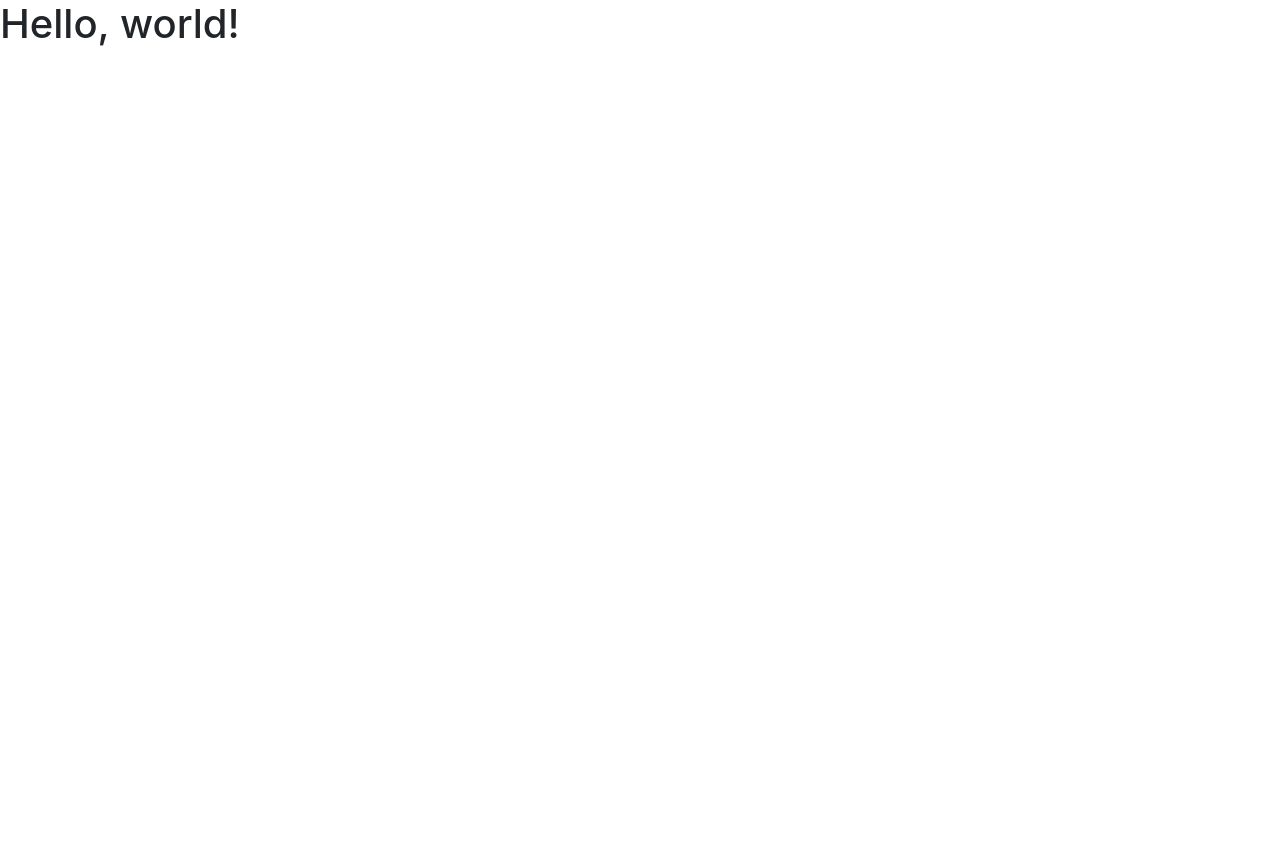
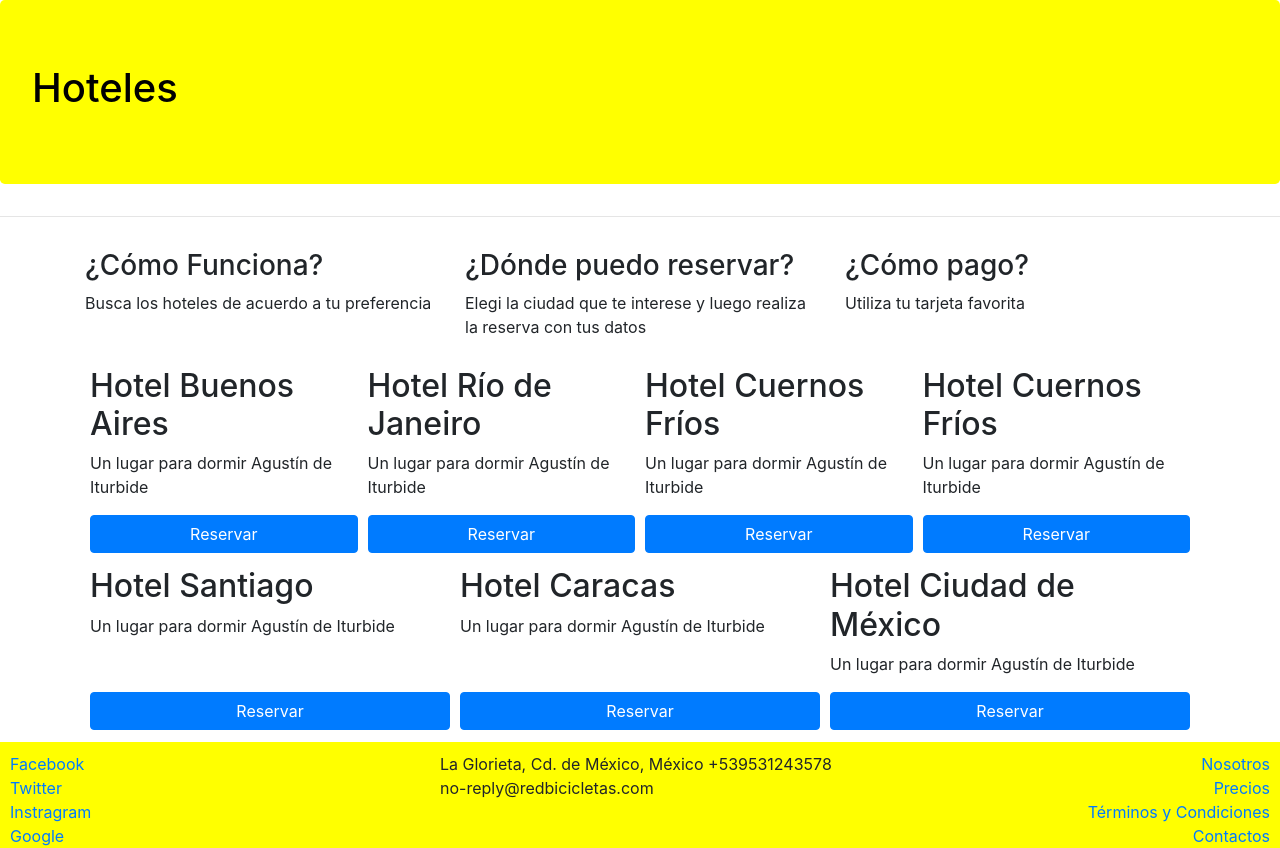
Before and after one commit to Ger0505/guia-hoteles, a website: page index.html in a window 1280 px wide. Before the commit the page ends 800 px from the top, so only its background shows below. Drawn offline with nearby package versions, Linux system fonts and the light colour scheme.

Commit message:
Grillas Responsive

```diff
--- /dev/null
+++ b/css/main.css
@@ -0,0 +1,21 @@
+.jumbotron{
+    background-color: yellow;
+    color: black;
+}
+
+footer{
+    padding: 10px 10px 0 10px;
+    background-color: yellow;
+    margin-top: 10px;
+    margin-bottom: 0px;
+}
+
+.card-hotel{
+    flex: 1 230px;
+    padding: 2px 5px 2px 5px;
+    margin-top: 10px;
+}
+
+.btn-reserva{
+    width: 100%;
+}
--- a/index.html
+++ b/index.html
@@ -7,12 +7,130 @@
 
     <!-- Bootstrap CSS -->
     <link rel="stylesheet" href="node_modules/bootstrap/dist/css/bootstrap.min.css">
+    <link rel="stylesheet" href="css/main.css">
 
     <title>Hello, world!</title>
   </head>
   <body>
-    <h1>Hello, world!</h1>
+      <div class="jumbotron">
+          <h1>Hoteles</h1>
+      </div>
+      <hr>
+    <div class="container">
+        <div class="row">
+            <div class="col-sm-4">
+                <p>
+                    <h3>¿C&oacute;mo Funciona?</h3>
+                    <p>Busca los hoteles de acuerdo a tu preferencia</p>
+                </p>
+            </div>
+            <div class="col-sm-4">
+                <p>
+                    <h3>¿D&oacute;nde puedo reservar?</h3>
+                    <p>Elegi la ciudad que te interese y luego realiza la reserva con tus datos</p>
+                </p>
+            </div>
+            <div class="col-sm-4">
+                <p>
+                    <h3>¿Cómo pago?</h3>
+                    <p>Utiliza tu tarjeta favorita</p>
+                </p>
+            </div>
+        </div>
+        <!--
+            d-flex flex wrap = para que ponga en filas en la misma fila
+            flex-row-reverse = poner los elementos desde la derecha
+        -->
+        <div class="d-flex flex-wrap flex-row-reverse">
+            <div class="card-hotel d-flex flex-column justify-content-between">
+                <div>
+                    <h2>Hotel Cuernos Fr&iacute;os</h2>
+                    <p>Un lugar para dormir Agust&iacute;n de Iturbide</p>
+                </div>
+                <div>
+                    <button class="btn btn-primary btn-reserva">Reservar</button>
+                </div>
+            </div>
+            <div class="card-hotel d-flex flex-column justify-content-between">
+                <div>
+                    <h2>Hotel Cuernos Fr&iacute;os</h2>
+                    <p>Un lugar para dormir Agust&iacute;n de Iturbide</p>
+                </div>
+                <div>
+                    <button class="btn btn-primary btn-reserva">Reservar</button>
+                </div>
+            </div>
+            <div class="card-hotel d-flex flex-column justify-content-between">
+                <div>
+                    <h2>Hotel Río de Janeiro</h2>
+                    <p>Un lugar para dormir Agust&iacute;n de Iturbide</p>
+                </div>
+                <div>
+                    <button class="btn btn-primary btn-reserva">Reservar</button>
+                </div>
+            </div>
+            <div class="card-hotel d-flex flex-column justify-content-between">
+                <div>
+                    <h2>Hotel Buenos Aires</h2>
+                    <p>Un lugar para dormir Agust&iacute;n de Iturbide</p>
+                </div>
+                <div>
+                    <button class="btn btn-primary btn-reserva">Reservar</button>
+                </div>
+            </div>
+            <div class="card-hotel d-flex flex-column justify-content-between">
+                <div>
+                    <h2>Hotel Ciudad de México</h2>
+                    <p>Un lugar para dormir Agust&iacute;n de Iturbide</p>
+                </div>
+                <div>
+                    <button class="btn btn-primary btn-reserva">Reservar</button>
+                </div>
+            </div>
+            <div class="card-hotel d-flex flex-column justify-content-between">
+                <div>
+                    <h2>Hotel Caracas</h2>
+                    <p>Un lugar para dormir Agust&iacute;n de Iturbide</p>
+                </div>
+                <div>
+                    <button class="btn btn-primary btn-reserva">Reservar</button>
+                </div>
+            </div>
+            <div class="card-hotel d-flex flex-column justify-content-between">
+                <div>
+                    <h2>Hotel Santiago</h2>
+                    <p>Un lugar para dormir Agust&iacute;n de Iturbide</p>
+                </div>
+                <div>
+                    <button class="btn btn-primary btn-reserva">Reservar</button>
+                </div>
+            </div>
+        </div>
 
+    </div>
+    <footer>
+        <div class="row">
+            <div class="col-sm-4 d-flex flex-column">
+                <a href="http://www.facebook.com">Facebook</a>
+                <a href="http://www.twitter.com">Twitter</a>
+                <a href="http://www.instragram.com">Instragram</a>
+                <a href="http://www.google.com">Google</a>
+            </div>
+            <div class="col-sm-4">
+                <address>
+                    La Glorieta, Cd. de México, México
+                    +539531243578
+                    no-reply@redbicicletas.com
+                </address>
+            </div>
+            <div class="col-sm-4 d-flex flex-column align-items-end">
+                <a href="http://www.facebook.com">Nosotros</a>
+                <a href="http://www.twitter.com">Precios</a>
+                <a href="http://www.instragram.com">Términos y Condiciones</a>
+                <a href="http://www.google.com">Contactos</a>
+            </div>
+        </div>
+    </footer>
     <!-- Optional JavaScript -->
     <!-- jQuery first, then Popper.js, then Bootstrap JS -->
     <script src="node_modules/jquery/dist/jquery.min.js"></script>
```
